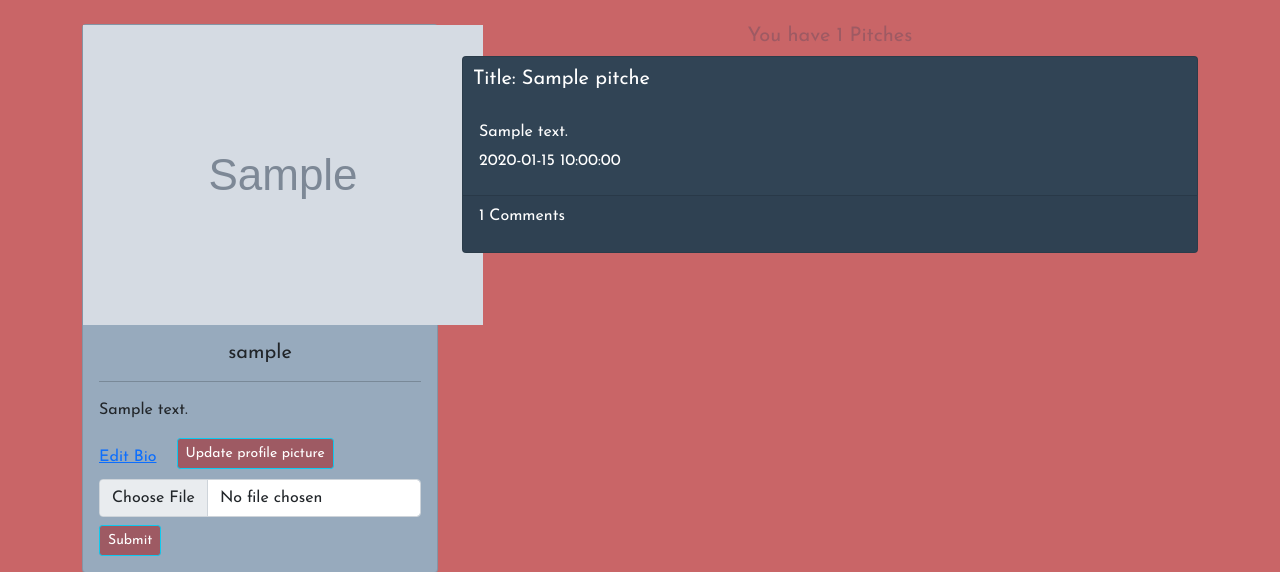
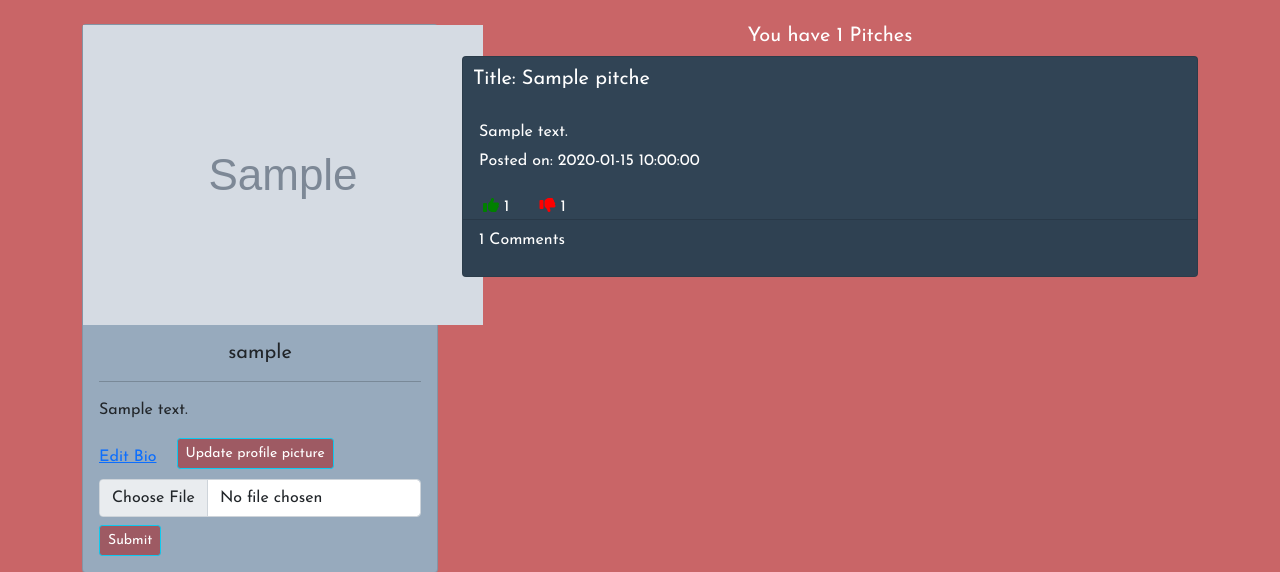
Before and after one commit to Kirugik/sixtysec-pitch, a Flask app: a page that uses app/templates/base.html in a window 1280 px wide. Shown: the part 64-636 px from the top of the page. Run offline with Flask 2, Linux system fonts and the light colour scheme; a user stored in the database is signed in; tables that the repository leaves empty hold one stand-in row (values such as "Sample post"); grey boxes marked "Sample" are stand-in pictures; some libraries are stand-ins or nearby versions.

Commit message:
Feat: Add upvotes and downvotes feature

```diff
--- a/app/templates/base.html
+++ b/app/templates/base.html
@@ -15,11 +15,10 @@
     <link href="https://fonts.googleapis.com/css2?family=Josefin+Sans:ital,wght@0,400;1,200&family=Poppins:wght@200&display=swap" rel="stylesheet">
 
     <!-- fontawesome icons -->
-    <link rel="stylesheet" href="path/to/font-awesome/css/font-awesome.min.css">
-
+    <link rel="stylesheet" href="https://cdnjs.cloudflare.com/ajax/libs/font-awesome/6.1.1/css/all.min.css" integrity="sha512-KfkfwYDsLkIlwQp6LFnl8zNdLGxu9YAA1QvwINks4PhcElQSvqcyVLLD9aMhXd13uQjoXtEKNosOWaZqXgel0g==" crossorigin="anonymous" referrerpolicy="no-referrer" />
     <link href="//netdna.bootstrapcdn.com/font-awesome/3.2.1/css/font-awesome.css" rel="stylesheet">
 
-
+    <!-- custom css -->
     <link rel="stylesheet" href="{{ url_for('static', filename='css/styles.css')}}">
     {% endblock %}
 
--- a/app/templates/index.html
+++ b/app/templates/index.html
@@ -9,7 +9,7 @@
         {% if pitches %}
         {% for pitch in pitches %}
         <div class="col-md-4" >
-            <div class="card" style="margin-bottom: 15px; min-height: 350px; background-color: #314455; color: #FFFFFF;">
+            <div class="card" style="margin-bottom: 15px; min-height: 400px; background-color: #314455; color: #FFFFFF;">
                 <div class="card-header">
                     <h4>{{pitch.title}}</h4>
                 </div>
@@ -17,8 +17,8 @@
                 <div class="card-body">
                     <p class="card-title">{{pitch.text}}</p>
                     <p class="card-text">Category: {{pitch.category}}</p>
-                    <span class="foot" > <a href="#"><i class="fa-solid fa-thumbs-up" style="color: green;"></i></a> {{pitch.upvote.count()}}</span>
-                    <span class="foot" > <a href="#"><i class="fa-solid fa-thumbs-down" style="color: green;"></i></a> {{pitch.downvote.count()}}</span>
+                    <span class="foot" style="margin-right: 25px;"> <a href="#"><i class="fa-solid fa-thumbs-up" style="color: green;"></i></a> {{pitch.upvote.count()}}</span>
+                    <span class="foot" > <a href="#"><i class="fa-solid fa-thumbs-down" style="color: red;"></i></a> {{pitch.downvote.count()}}</span>
 
 
                 </div>
--- a/app/templates/profile/user_profile.html
+++ b/app/templates/profile/user_profile.html
@@ -44,7 +44,7 @@
 
   <div class="col-md-8" id="user">
     {% if current_user %}
-    <h5 class="text-center" style="color: #9e5a63;">You have {{user.pitches.count()}} Pitches</h5>
+    <h5 class="text-center" style="color: #ffffff;">You have {{user.pitches.count()}} Pitches</h5>
 
     {% for pitch in user.pitches%}
     <div class="card" style="background-color: #314455; color: #FFFFFF; margin-bottom: 15px;">
@@ -53,7 +53,11 @@
       </div>
       <div class="card-body">
         <h6 style="margin-bottom: 10px;">{{pitch.text}}</h6>
-        <h6>{{pitch.posted}}</h6>
+        <h6>Posted on: {{pitch.posted}}</h6>
+      </div>
+      <div class="votes" style="margin-left: 20px;">
+        <span class="foot" style="margin-right: 25px;"> <a href="#"><i class="fa-solid fa-thumbs-up" style="color: green;"></i></a> {{pitch.upvote.count()}}</span>
+        <span class="foot" > <a href="#"><i class="fa-solid fa-thumbs-down" style="color: red;"></i></a> {{pitch.downvote.count()}}</span>
       </div>
       <div class="card-footer">
         <p>{{pitch.comment.count()}} Comments</p>
```
Also changed, not shown: app/templates/auth/sign_up.html (+7 -0 lines), app/static/css/login.css (added), app/static/css/signup.css (added).
